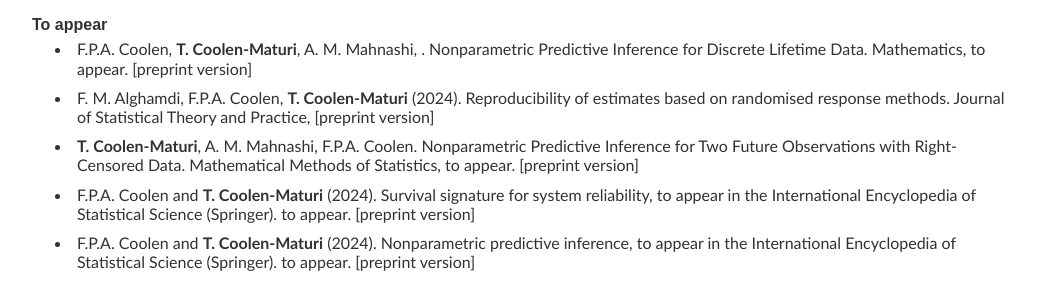
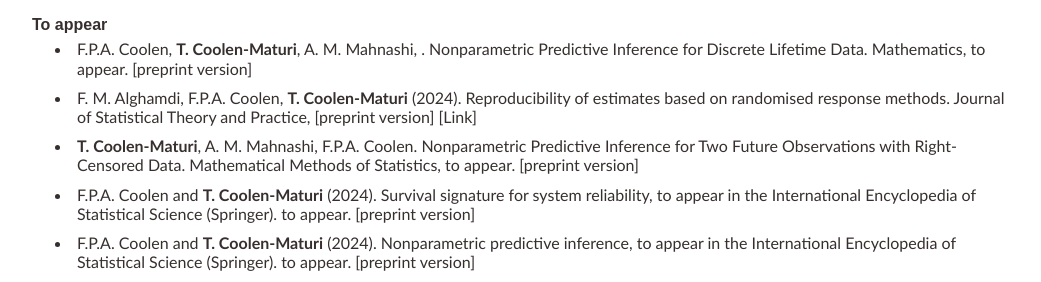
Before and after one commit to tmaturi/tahanimaturi, a Jekyll site: the page built from publications.md, in a window 1280 px wide and 900 px high. Shown: the part 281-563 px from the top of the window, without its empty margins (119-1160 px from the left). Built offline with Jekyll 4.4.1, drawn with Linux system fonts in a browser that asks for light colours; our own code applies the rules of GitHub Pages for plain Markdown files.

Commit message:
Update publications.md

```diff
--- a/publications.md
+++ b/publications.md
@@ -12,7 +12,7 @@ title: Publications
 Lifetime Data. Mathematics, to appear. [[preprint version](pdfs/Mathematics-NPI-discrete-rev-241001.pdf){:target="_blank"}]
 
 - F. M. Alghamdi, F.P.A. Coolen, **T. Coolen-Maturi** (2024). Reproducibility of estimates based on
-randomised response methods. Journal of Statistical Theory and Practice,   [[preprint version](pdfs/Fatimah_Alghamdi_Springer_17092024rev.pdf){:target="_blank"}]
+randomised response methods. Journal of Statistical Theory and Practice,   [[preprint version](pdfs/Fatimah_Alghamdi_Springer_17092024rev.pdf){:target="_blank"}] [[Link](https://link.springer.com/epdf/10.1007/s42519-024-00409-z?sharing_token=5LQPBWI1IPn5qC-NAf0F2fe4RwlQNchNByi7wbcMAY6cQ9CuGnSFoXI6wj7p9gQMwXG4hC3nUJ671VHvgp6yQKVTkt1UqF5ulc0OIEYsVtP6UeNXKEEwxS1jGgaOK1mECUZJemUvjrRuEu2c_tJ3Nfpfej5gOKprHUWpfxLOjBk%3D){:target="_blank"}]
 
 
 - **T. Coolen-Maturi**, A. M. Mahnashi, F.P.A. Coolen. Nonparametric Predictive Inference for Two Future Observations with Right-Censored Data. Mathematical Methods of Statistics, to appear. [[preprint version](pdfs/NPI_RC_Ali-24May-rev.pdf){:target="_blank"}]
```
